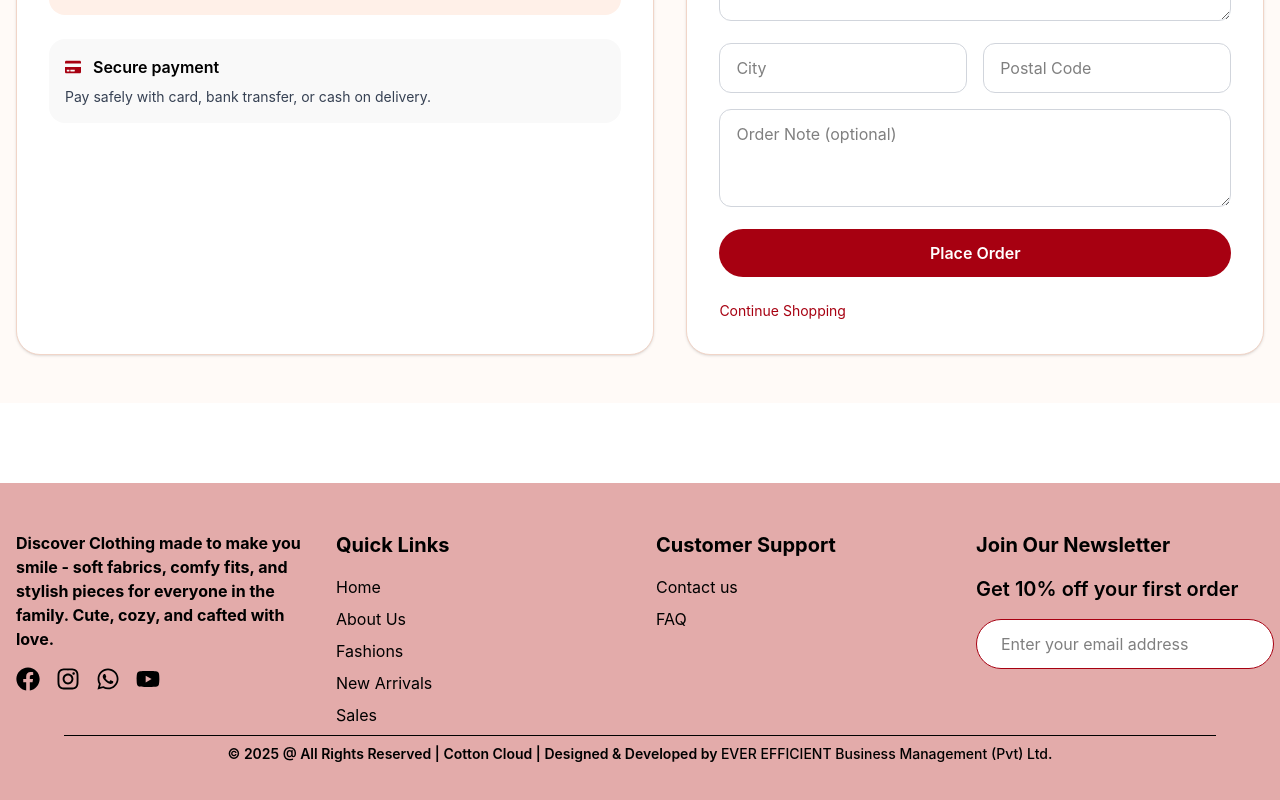
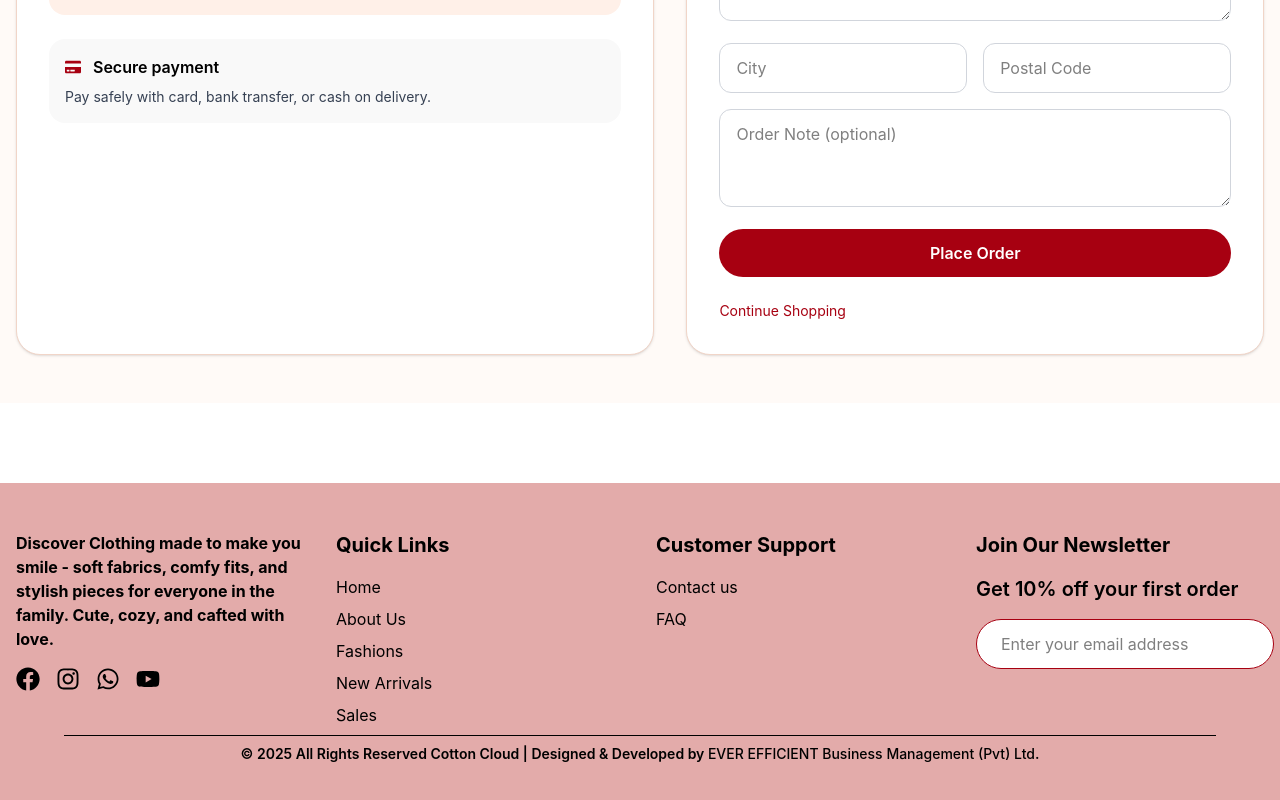
Before and after one commit to supunyasanthaofficial/Cotton, a React (Vite) app: page /checkout in a window 1280 px wide. Shown: the part 706-1506 px from the top of the page. Built offline with nearby package versions, Linux system fonts and the light colour scheme.

Commit message:
fix(footer): clean up copyright text formatting
Remove unnecessary "@" and "|" characters from the copyright notice in the Footer component to improve readability and clean up the layout.

```diff
--- a/src/components/Footer.jsx
+++ b/src/components/Footer.jsx
@@ -123,7 +123,7 @@ const Footer = () => {
 
         <div className="max-w-6xl mx-auto mt-2 pt-2 border-t border-black text-xl-center font-semibold text-center text-black text-sm">
           <p className="text-sm  mt-0-">
-            &copy; 2025 @ All Rights Reserved | Cotton Cloud | Designed &
+            &copy; 2025  All Rights Reserved  Cotton Cloud | Designed &
             Developed by{" "}
             <a
               href="https://everefficient.lk/"
```
